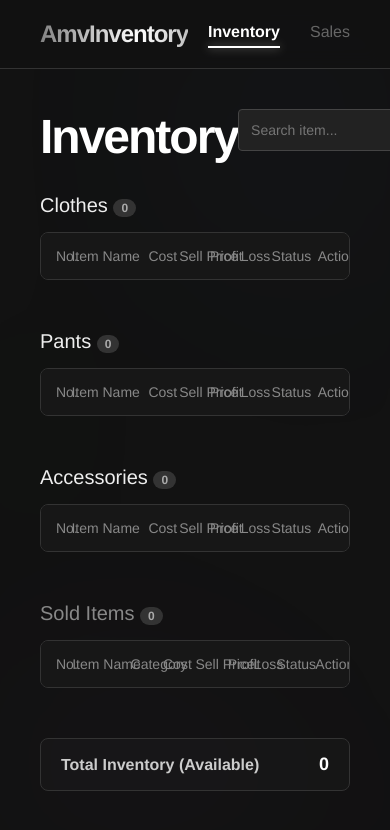
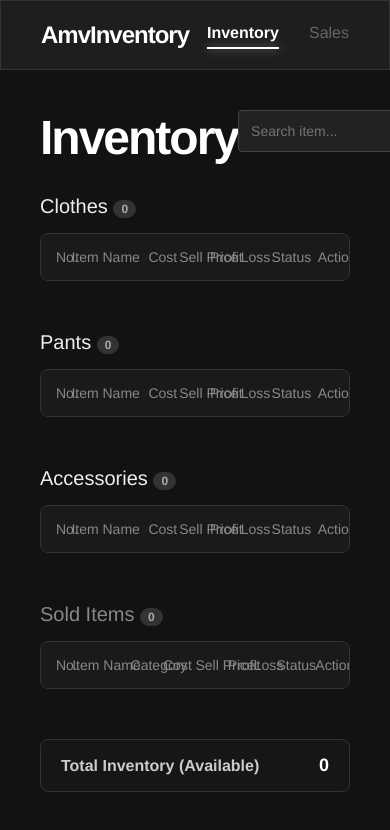
Before and after one commit to amiryzat/Amvthrift, a website: page index.html in a window 390 px wide. Shown: the top 830 px of the page. Drawn offline with nearby package versions, Linux system fonts and the light colour scheme; no server answers.

Commit message:
mobile optimization

```diff
--- a/style.css
+++ b/style.css
@@ -265,3 +265,43 @@ input[type="date"]::-webkit-calendar-picker-indicator:hover, input[type="time"]:
 .time-dropdown-list.show { display: block; }
 .time-option { padding: 8px 12px; font-size: 13px; color: #ccc; cursor: pointer; border-bottom: 1px solid #222; }
 .time-option:hover { background-color: #333; color: #fff; }
+
+
+/* MOBile Menu */
+/* --- MOBILE OPTIMIZATIONS --- */
+@media screen and (max-width: 768px) {
+    /* 1. Simplify Background */
+    body::before {
+        filter: none !important;
+        animation: none !important;
+        background-image: none !important;
+        background-color: #121212;
+    }
+
+    /* 2. Remove Expensive Glass Filters */
+    nav,
+    .table-container,
+    .analytics-card,
+    .sales-card,
+    .modal {
+        backdrop-filter: none !important;
+        -webkit-backdrop-filter: none !important;
+        background-color: #1e1e1e !important;
+        box-shadow: none !important;
+        border: 1px solid #333;
+    }
+
+    /* 3. Stop Constant Logo Repainting */
+    .logo {
+        animation: none !important;
+        background: none !important;
+        color: #fff !important;
+        -webkit-text-fill-color: #fff !important;
+    }
+
+    /* 4. Improve Table Scrolling */
+    .table-container {
+        overflow-x: auto; /* Ensure tables can scroll sideways */
+        -webkit-overflow-scrolling: touch; /* Smooth scroll on iOS */
+    }
+}
```
